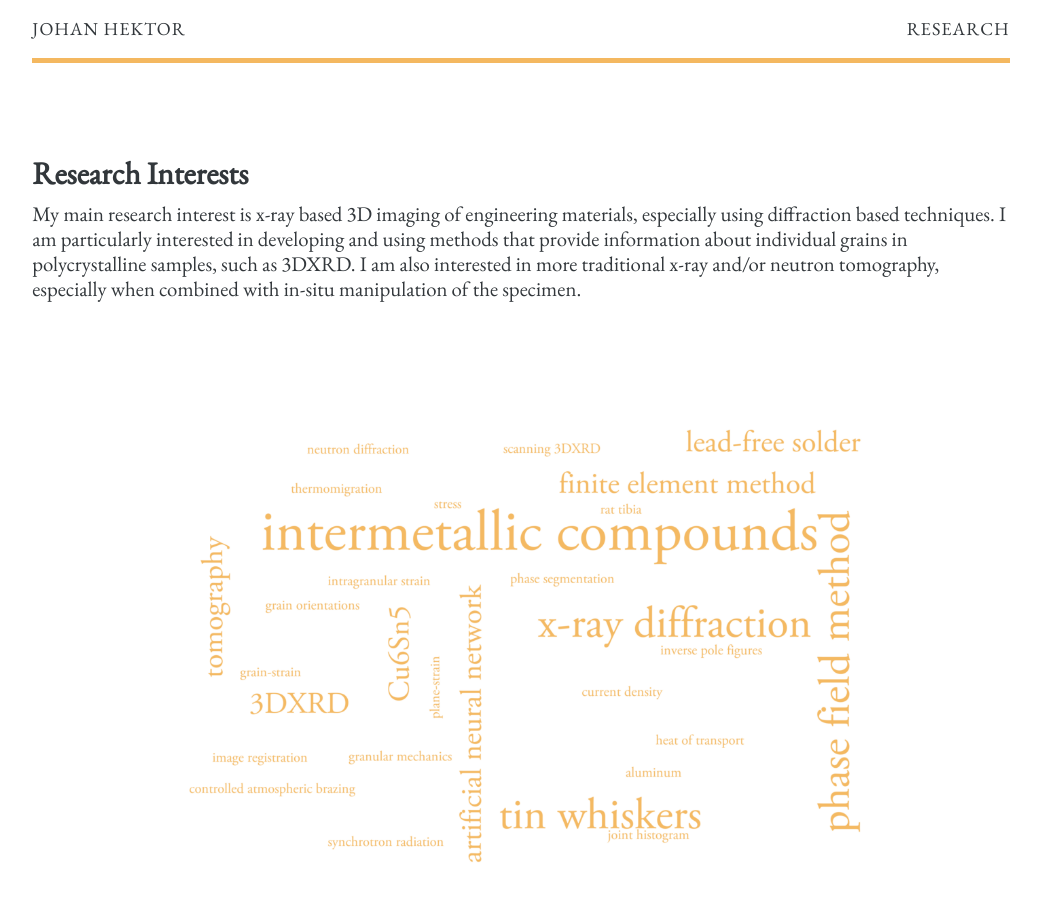
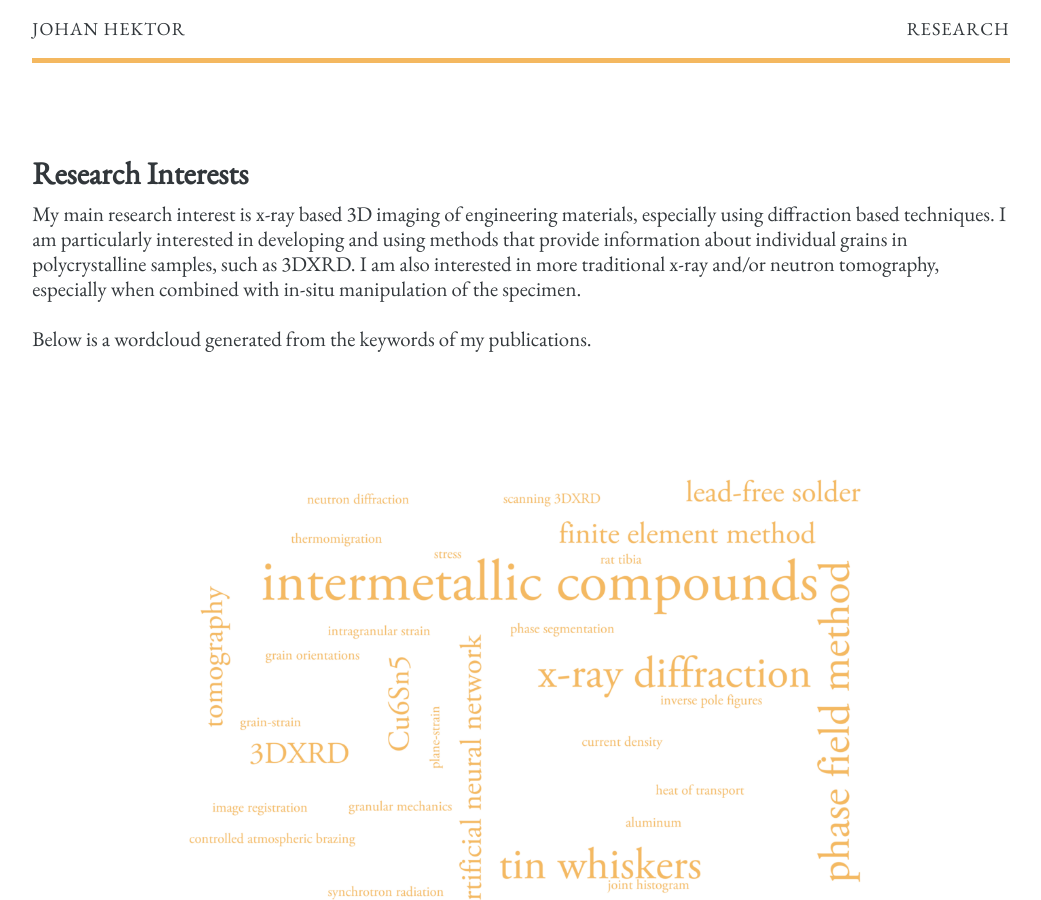
Before and after one commit to jhektor/jhektor.github.io, a Jekyll site: the page built from research.md, in a window 1280 px wide and 900 px high. Shown: the whole window, without its empty margins (119-1160 px from the left). Built offline with Jekyll 4.4.1, drawn with Linux system fonts in a browser that asks for light colours.

Commit message:
sentence on wordcloud

```diff
--- a/research.md
+++ b/research.md
@@ -177,6 +177,8 @@ pubs:
 My main research interest is x-ray based 3D imaging of engineering materials, especially using diffraction based techniques.
 I am particularly interested in developing and using methods that provide information about individual grains in polycrystalline samples, such as 3DXRD.
 I am also interested in more traditional x-ray and/or neutron tomography, especially when combined with in-situ manipulation of the specimen.
+
+Below is a wordcloud generated from the keywords of my publications.
 {% include image.html url="/images/wordcloud_all.png" caption="" width="1000px" align="center" %}
 
 ## Publications
```
